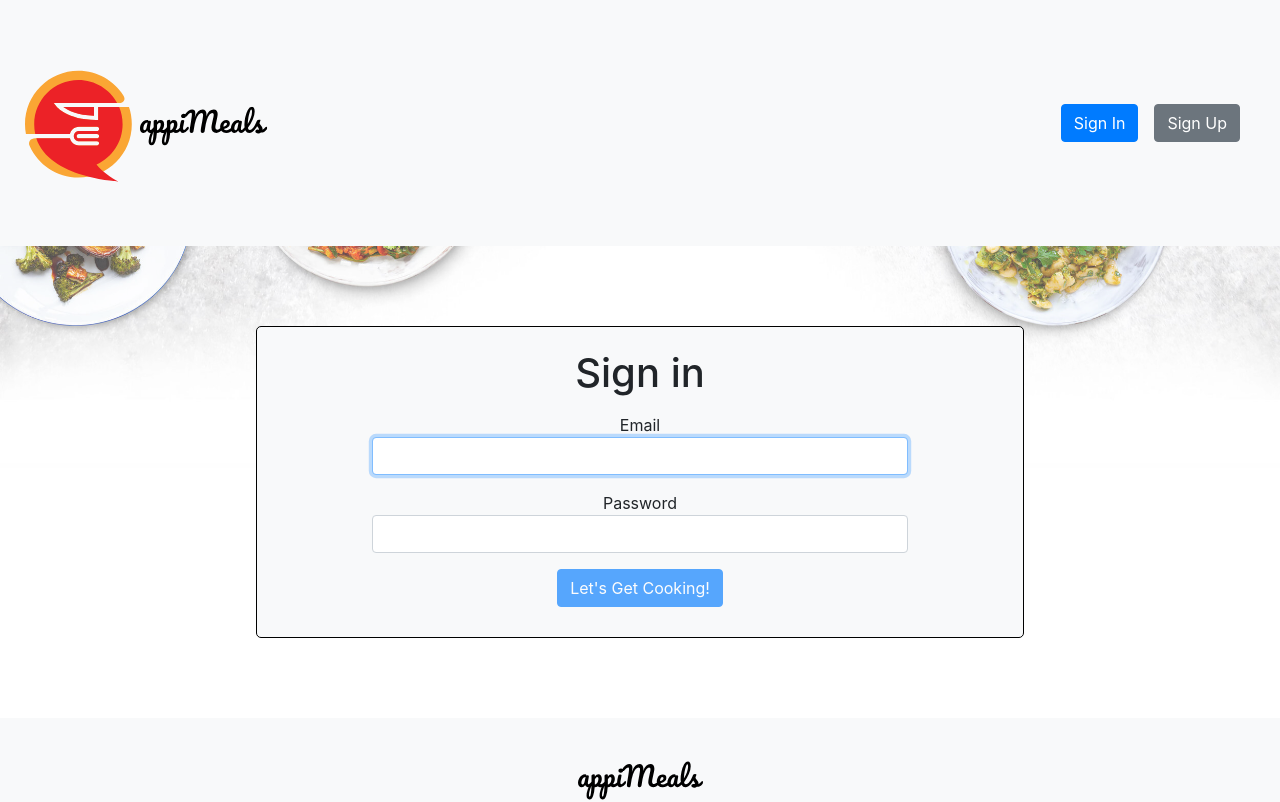
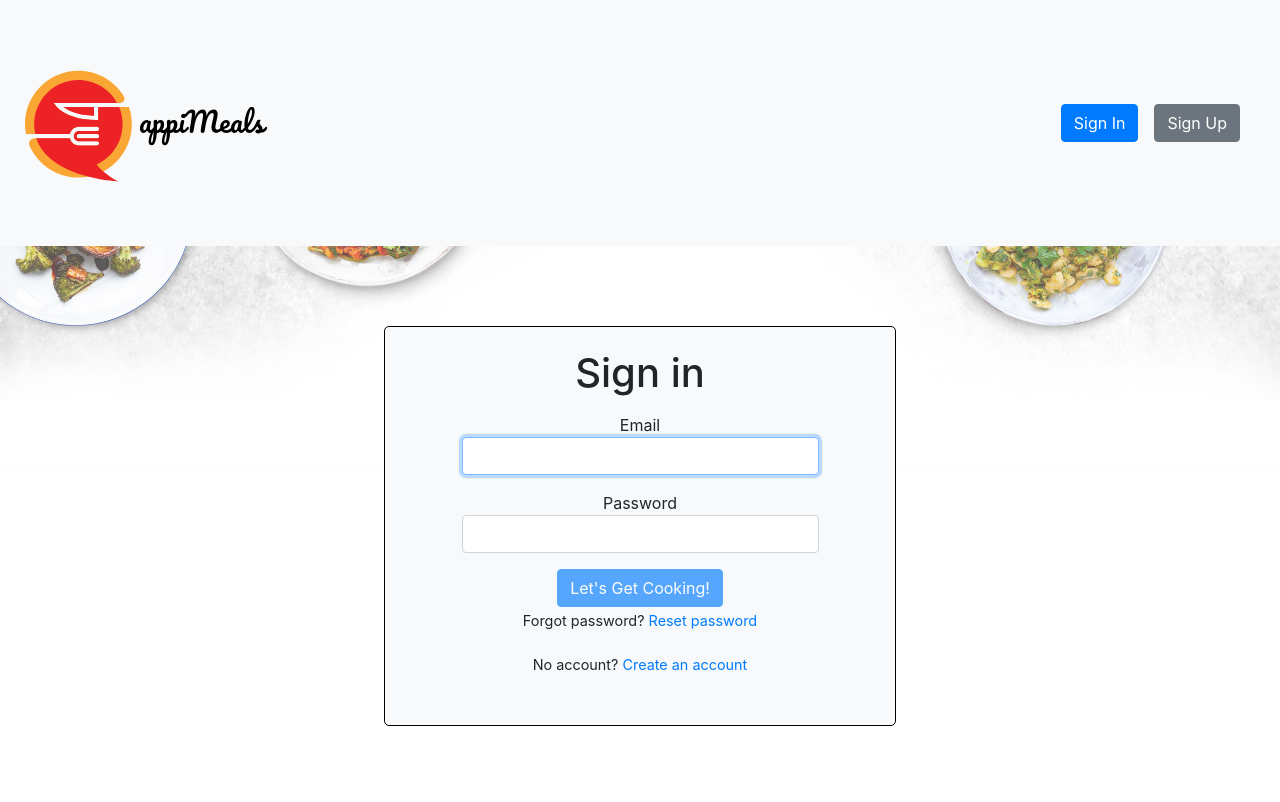
Before and after one commit to AppiMeals/appimeals-frontend, a React (Create React App) app: page /SignIn in a window 1280 px wide. Shown: the top 802 px of the page. Built offline with nearby package versions, Linux system fonts and the light colour scheme.

Commit message:
Applied same styling to the signin/up forms

```diff
--- a/package.json
+++ b/package.json
@@ -20,7 +20,7 @@
     "yargs-parser": "18.1.3"
   },
   "scripts": {
-    "start": "PORT=3007 react-scripts start",
+    "start": "PORT=3008 react-scripts start",
     "build": "react-scripts build",
     "test": "react-scripts test",
     "eject": "react-scripts eject"
--- a/src/Components/Login/Login.css
+++ b/src/Components/Login/Login.css
@@ -1,5 +1,5 @@
 .form-container {
-  max-width: 60vw;
+  max-width: 40vw;
   margin: 10vh auto;
   padding: 30px 0;
   background-color: #f8f9fa;
@@ -28,3 +28,8 @@ button {
   width: auto;
   align-self: center;
 }
+
+p {
+  padding: 0.2rem;
+  font-size: 0.9rem;
+}
--- a/src/Components/Login/Login.js
+++ b/src/Components/Login/Login.js
@@ -1,5 +1,5 @@
 import React, { useState } from 'react';
-import  { useHistory } from 'react-router-dom';
+import  { useHistory, Link } from 'react-router-dom';
 import axios from 'axios';
 import { Button, FormGroup, FormControl, FormLabel, Form} from "react-bootstrap";
 import "./Login.css";
@@ -77,6 +77,9 @@ export default function Login() {
             onClick={handleSubmit}>
             Let's Get Cooking!
             </Button>
+
+            <p>Forgot password? <Link to="">Reset password</Link></p>
+            <p>No account? <Link to="/SignUp">Create an account</Link></p>
       </Form>
     </>
   );
--- a/src/Pages/Registration/Registration.css
+++ b/src/Pages/Registration/Registration.css
@@ -28,3 +28,8 @@ button {
   width: auto;
   align-self: center;
 }
+
+p {
+  padding: 0.2rem;
+  font-size: 0.9rem;
+}
--- a/src/Pages/Registration/Registration.js
+++ b/src/Pages/Registration/Registration.js
@@ -1,6 +1,6 @@
 import React, { useState } from 'react';
 import Cookies from 'js-cookie';
-import  { useHistory } from 'react-router-dom';
+import  { useHistory, Link } from 'react-router-dom';
 import axios from 'axios';
 import "./Registration.css";
 
@@ -117,6 +117,7 @@ return(
                 onClick={handleSubmit}>
                 Sign Up
             </Button>
+            <p>Already have an account? <Link to="/SignIn">Sign In</Link></p>
     </Form>
 
     {/* {console.log("firstName " + firstName)}
```
